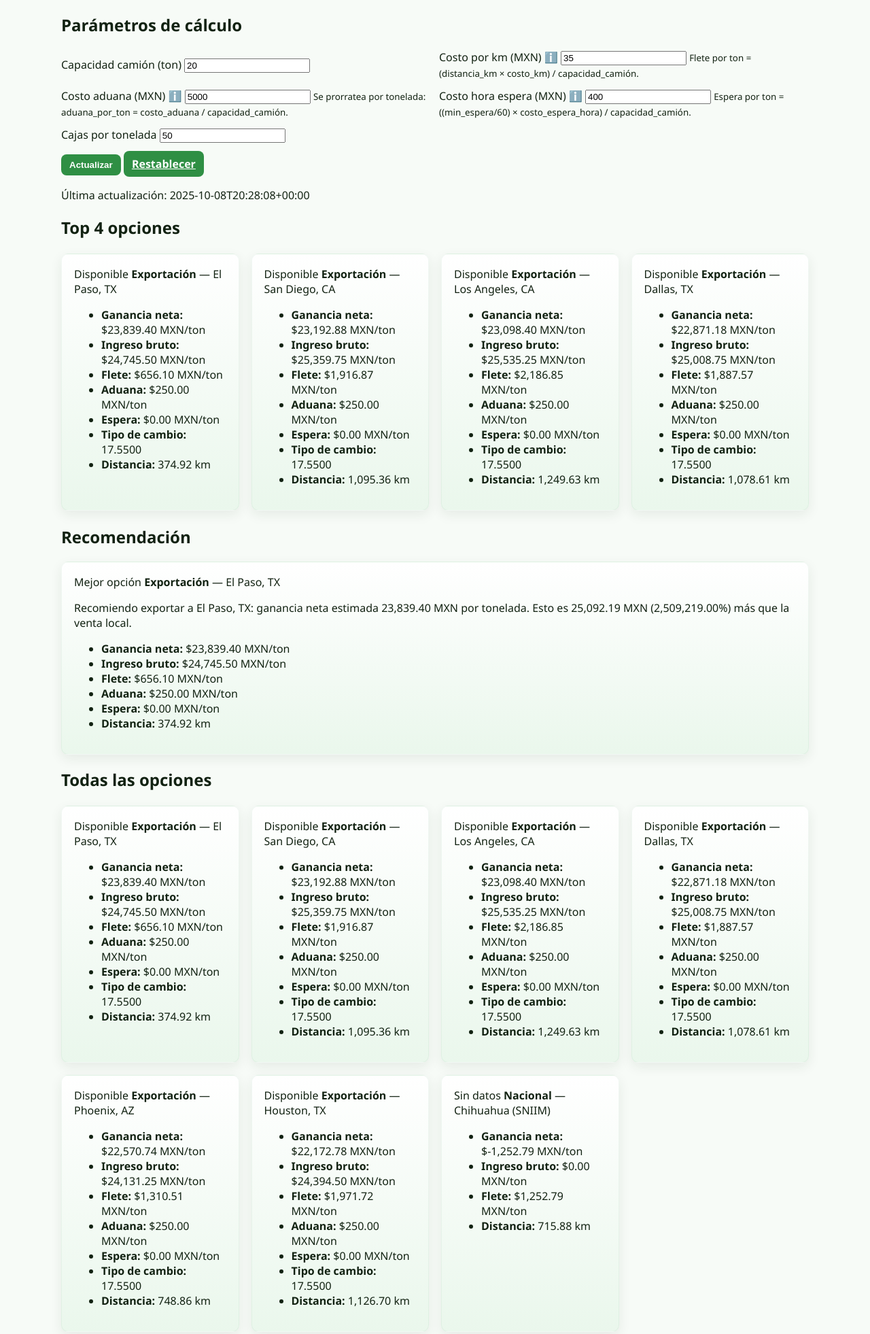
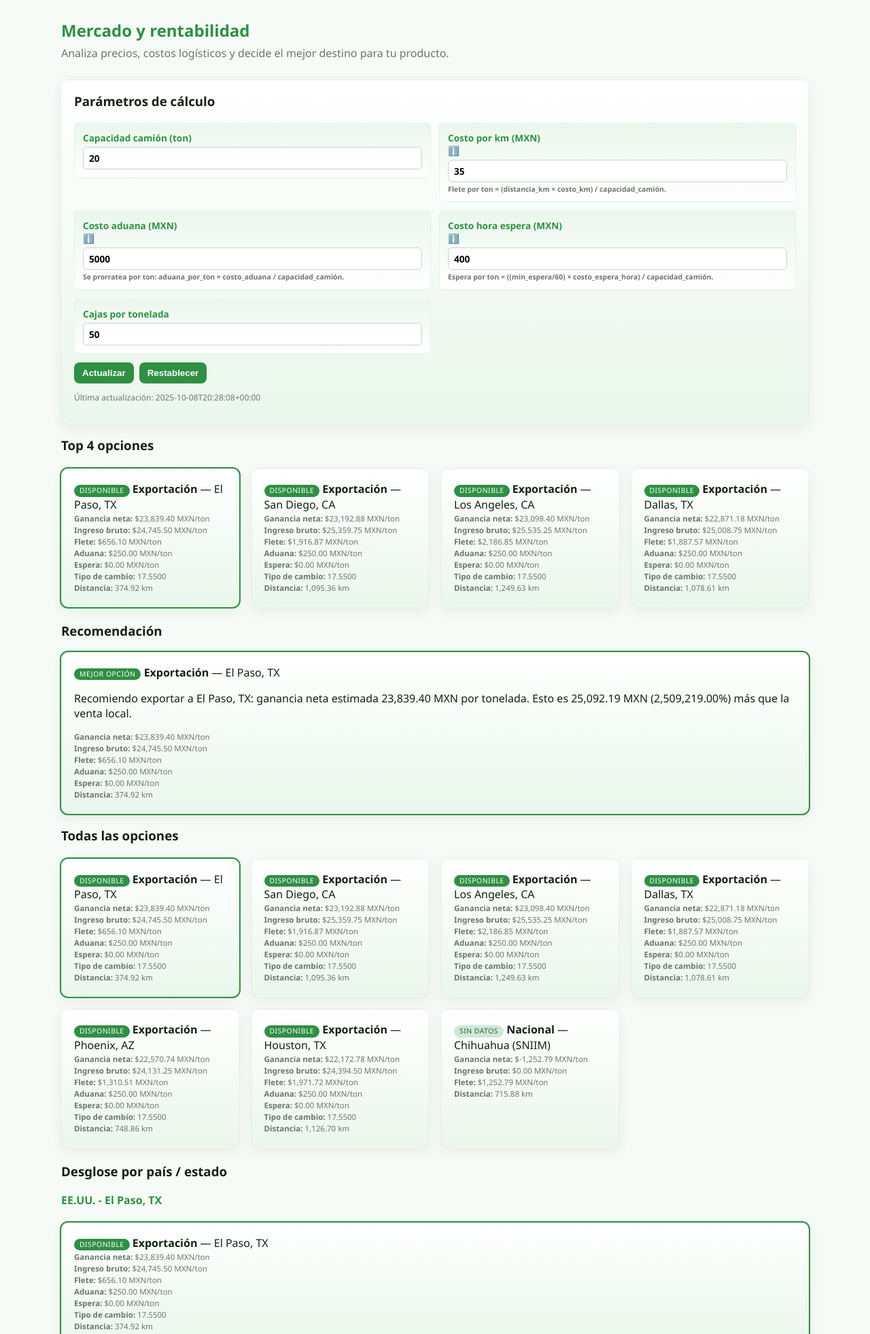
Before and after one commit to CesarAlanCR/hackatek, a PHP site: page /mercado.php in a window 1280 px wide. Shown: the top 1962 px of the page at 68% size. Run offline with PHP 8.4, Linux system fonts and the light colour scheme; data that the repository does not hold is empty.

Commit message:
mercado.php
se modifico el estilo de la pagina mercado.php

```diff
--- a/vistas/mercado.php
+++ b/vistas/mercado.php
@@ -22,16 +22,37 @@ function h($v) { return htmlspecialchars((string)$v, ENT_QUOTES, 'UTF-8'); }
 <html lang="es">
 <head>
   <meta charset="utf-8">
-  <meta name="viewport" content="width=device-width, initial-scale=1">
-  <title>OptiLife - Análisis de mercado</title>
+  <meta name="viewport" content="width=device-width,initial-scale=1">
+  <title>Hackatek - Mercado</title>
   <link rel="stylesheet" href="../recursos/css/general.css">
+  <!-- (Opcional) Leaflet CSS solo si se reutiliza el mapa aquí -->
+  <link rel="stylesheet" href="https://unpkg.com/leaflet@1.9.4/dist/leaflet.css" integrity="sha256-p4NxAoJBhIIN+hmNHrzRCf9tD/miZyoHS5obTRR9BMY=" crossorigin="">
+  <style>
+    /* Ajustes específicos para tablas/controles del mercado dentro del mismo look */
+    form.controls label{display:flex;flex-direction:column;font-size:.85rem;font-weight:600;color:var(--green-4);background:linear-gradient(180deg,var(--green-1),white);padding:12px;border-radius:8px;border:1px solid rgba(47,143,68,0.08)}
+    form.controls input{margin-top:4px;padding:6px 8px;border:1px solid #c3d8c6;border-radius:6px;font:inherit}
+    form.controls .preview-grid{align-items:start}
+    .hint{color:var(--muted);font-size:.65rem;line-height:1.2;margin-top:4px}
+    .small{font-size:.75rem;color:var(--muted)}
+    .group-title{margin:12px 0 4px;color:var(--green-4)}
+    .badge{display:inline-block;padding:2px 8px;border-radius:12px;font-size:.65rem;line-height:1.3;letter-spacing:.5px;text-transform:uppercase;background:#d8e9db;color:#2f6138}
+    .badge.success{background:#2f8f44;color:#fff}
+    .badge.neutral{background:#cfe9d6;color:#2f6138}
+    .highlight{outline:2px solid #2f8f44}
+    ul.stats{list-style:none;margin:0;padding:0;font-size:.72rem;color:var(--muted)}
+    ul.stats li{margin:2px 0}
+    .warning{color:#a65c00;background:#fff4e0;padding:12px 16px;border-radius:8px;font-size:.8rem;border:1px solid #f5d5a3}
+  </style>
 </head>
 <body>
-  <!-- Header eliminado para mantener el mismo diseño que index.php -->
+  <main class="container">
+    <section class="hero">
+      <h2>Mercado y rentabilidad</h2>
+      <p class="lead">Analiza precios, costos logísticos y decide el mejor destino para tu producto.</p>
+    </section>
 
-  <main class="container">
-    <section id="controles">
-      <h2>Parámetros de cálculo</h2>
+    <section id="controles" class="card" aria-label="Parámetros de cálculo de mercado">
+      <h3 style="margin-top:0">Parámetros de cálculo</h3>
       <form class="controls" method="get" action="mercado.php">
         <div class="preview-grid">
           <label>
@@ -44,11 +65,11 @@ function h($v) { return htmlspecialchars((string)$v, ENT_QUOTES, 'UTF-8'); }
             <input type="number" step="0.1" name="costo_km" value="<?= h($_GET['costo_km'] ?? '35') ?>">
             <small class="hint">Flete por ton = (distancia_km × costo_km) / capacidad_camión.</small>
           </label>
-          <label>
+            <label>
             Costo aduana (MXN)
             <span aria-label="Ayuda: costo de aduana" title="Incluye trámites y aranceles por cruce internacional por camión. Se prorratea por tonelada según la capacidad ingresada.">ℹ️</span>
             <input type="number" step="0.1" min="0" name="costo_aduana" value="<?= h($_GET['costo_aduana'] ?? '5000') ?>" required>
-            <small class="hint">Se prorratea por tonelada: aduana_por_ton = costo_aduana / capacidad_camión.</small>
+            <small class="hint">Se prorratea por ton: aduana_por_ton = costo_aduana / capacidad_camión.</small>
           </label>
           <label>
             Costo hora espera (MXN)
@@ -61,30 +82,26 @@ function h($v) { return htmlspecialchars((string)$v, ENT_QUOTES, 'UTF-8'); }
             <input type="number" step="1" min="1" name="cajas_por_ton" value="<?= h($_GET['cajas_por_ton'] ?? '50') ?>" required>
           </label>
         </div>
-        <div style="margin-top: 12px;">
+        <div style="margin-top:12px;display:flex;gap:8px;flex-wrap:wrap;">
           <button class="btn btn-primary" type="submit">Actualizar</button>
-          <a class="btn btn-primary" href="mercado.php">Restablecer</a>
+          <button class="btn btn-primary" type="button" onclick="window.location.href='mercado.php'">Restablecer</button>
         </div>
       </form>
       <p class="small">Última actualización: <?= h($timestamp) ?></p>
     </section>
 
-    <section id="top4">
-      <h2>Top 4 opciones</h2>
+    <section id="top4" aria-label="Top 4 opciones" class="preview-clima">
+      <h3>Top 4 opciones</h3>
       <div class="modules">
         <?php if (!empty($top4)) : foreach ($top4 as $op): ?>
-          <article class="card module-card<?= ($op === $mejor ? ' highlight' : '') ?>">
+          <article class="card module-card<?= ($op === $mejor ? ' highlight' : '') ?>" tabindex="0">
             <header class="card-header">
               <span class="badge <?= !empty($op['disponibilidad']) ? 'success' : 'neutral' ?>">
                 <?= !empty($op['disponibilidad']) ? 'Disponible' : 'Sin datos' ?>
               </span>
               <strong><?= h(($op['modo'] ?? '') === 'exportacion' ? 'Exportación' : 'Nacional') ?></strong>
-              <?php if (!empty($op['mercado'])): ?>
-                <span>— <?= h($op['mercado']) ?></span>
-              <?php endif; ?>
-              <?php if (!empty($op['municipio'])): ?>
-                <span>— <?= h($op['municipio']) ?></span>
-              <?php endif; ?>
+              <?php if (!empty($op['mercado'])): ?><span>— <?= h($op['mercado']) ?></span><?php endif; ?>
+              <?php if (!empty($op['municipio'])): ?><span>— <?= h($op['municipio']) ?></span><?php endif; ?>
             </header>
             <div class="card-body">
               <ul class="stats">
@@ -106,16 +123,14 @@ function h($v) { return htmlspecialchars((string)$v, ENT_QUOTES, 'UTF-8'); }
       </div>
     </section>
 
-    <section id="recomendacion">
-      <h2>Recomendación</h2>
+    <section id="recomendacion" aria-label="Recomendación principal">
+      <h3>Recomendación</h3>
       <?php if (!empty($recomendacion) && !empty($mejor)) : ?>
         <article class="card highlight">
           <header class="card-header">
             <span class="badge success">Mejor opción</span>
             <strong><?= h(($mejor['modo'] ?? '')) === 'exportacion' ? 'Exportación' : 'Mercado nacional' ?></strong>
-            <?php if (!empty($mejor['mercado'])): ?>
-              <span>— <?= h($mejor['mercado']) ?></span>
-            <?php endif; ?>
+            <?php if (!empty($mejor['mercado'])): ?><span>— <?= h($mejor['mercado']) ?></span><?php endif; ?>
           </header>
           <div class="card-body">
             <p><?= h($recomendacion) ?></p>
@@ -136,22 +151,18 @@ function h($v) { return htmlspecialchars((string)$v, ENT_QUOTES, 'UTF-8'); }
       <?php endif; ?>
     </section>
 
-    <section id="opciones">
-      <h2>Todas las opciones</h2>
+    <section id="opciones" aria-label="Todas las opciones calculadas">
+      <h3>Todas las opciones</h3>
       <div class="modules">
         <?php if (!empty($opciones)) : foreach ($opciones as $op): ?>
-          <article class="card module-card<?= ($op === $mejor ? ' highlight' : '') ?>">
+          <article class="card module-card<?= ($op === $mejor ? ' highlight' : '') ?>" tabindex="0">
             <header class="card-header">
               <span class="badge <?= !empty($op['disponibilidad']) ? 'success' : 'neutral' ?>">
                 <?= !empty($op['disponibilidad']) ? 'Disponible' : 'Sin datos' ?>
               </span>
               <strong><?= h(($op['modo'] ?? '') === 'exportacion' ? 'Exportación' : 'Nacional') ?></strong>
-              <?php if (!empty($op['mercado'])): ?>
-                <span>— <?= h($op['mercado']) ?></span>
-              <?php endif; ?>
-              <?php if (!empty($op['municipio'])): ?>
-                <span>— <?= h($op['municipio']) ?></span>
-              <?php endif; ?>
+              <?php if (!empty($op['mercado'])): ?><span>— <?= h($op['mercado']) ?></span><?php endif; ?>
+              <?php if (!empty($op['municipio'])): ?><span>— <?= h($op['municipio']) ?></span><?php endif; ?>
             </header>
             <div class="card-body">
               <ul class="stats">
@@ -172,24 +183,21 @@ function h($v) { return htmlspecialchars((string)$v, ENT_QUOTES, 'UTF-8'); }
         <?php endif; ?>
       </div>
     </section>
-    <section id="agrupado">
-      <h2>Desglose por país/estado</h2>
+
+    <section id="agrupado" aria-label="Desglose agrupado">
+      <h3>Desglose por país / estado</h3>
       <?php if (!empty($agrupado)) : foreach ($agrupado as $grupo => $lista): ?>
-        <h3 class="group-title"><?= h($grupo) ?></h3>
+        <h4 class="group-title"><?= h($grupo) ?></h4>
         <div class="modules">
           <?php foreach ($lista as $op): ?>
-            <article class="card module-card<?= ($op === $mejor ? ' highlight' : '') ?>">
+            <article class="card module-card<?= ($op === $mejor ? ' highlight' : '') ?>" tabindex="0">
               <header class="card-header">
                 <span class="badge <?= !empty($op['disponibilidad']) ? 'success' : 'neutral' ?>">
                   <?= !empty($op['disponibilidad']) ? 'Disponible' : 'Sin datos' ?>
                 </span>
                 <strong><?= h(($op['modo'] ?? '') === 'exportacion' ? 'Exportación' : 'Nacional') ?></strong>
-                <?php if (!empty($op['mercado'])): ?>
-                  <span>— <?= h($op['mercado']) ?></span>
-                <?php endif; ?>
-                <?php if (!empty($op['municipio'])): ?>
-                  <span>— <?= h($op['municipio']) ?></span>
-                <?php endif; ?>
+                <?php if (!empty($op['mercado'])): ?><span>— <?= h($op['mercado']) ?></span><?php endif; ?>
+                <?php if (!empty($op['municipio'])): ?><span>— <?= h($op['municipio']) ?></span><?php endif; ?>
               </header>
               <div class="card-body">
                 <ul class="stats">
@@ -212,15 +220,11 @@ function h($v) { return htmlspecialchars((string)$v, ENT_QUOTES, 'UTF-8'); }
       <?php endif; ?>
     </section>
 
-    <section id="notas">
-      <h2>Notas</h2>
-      <ul>
-        <?php if (!empty($notas['costo_aduana'])): ?>
-          <li><?= h($notas['costo_aduana']) ?></li>
-        <?php endif; ?>
-        <?php if (!empty($notas['cajas_por_ton'])): ?>
-          <li><?= h($notas['cajas_por_ton']) ?></li>
-        <?php endif; ?>
+    <section id="notas" aria-label="Notas aclaratorias">
+      <h3>Notas</h3>
+      <ul class="stats">
+        <?php if (!empty($notas['costo_aduana'])): ?><li><?= h($notas['costo_aduana']) ?></li><?php endif; ?>
+        <?php if (!empty($notas['cajas_por_ton'])): ?><li><?= h($notas['cajas_por_ton']) ?></li><?php endif; ?>
       </ul>
     </section>
   </main>
@@ -231,6 +235,28 @@ function h($v) { return htmlspecialchars((string)$v, ENT_QUOTES, 'UTF-8'); }
     </div>
   </footer>
 
-  <script src="../recursos/js/class.js"></script>
+  <!-- Modal reutilizable (igual que index para consistencia futura) -->
+  <div id="module-modal" class="modal" role="dialog" aria-hidden="true" aria-labelledby="modal-title">
+    <div class="modal-content">
+      <button class="modal-close" aria-label="Cerrar">×</button>
+      <h3 id="modal-title"></h3>
+      <div id="modal-body"></div>
+    </div>
+  </div>
+
+  <!-- Leaflet JS opcional (solo si se agrega un mapa en esta página) -->
+  <script src="https://unpkg.com/leaflet@1.9.4/dist/leaflet.js" integrity="sha256-20nQCchB9co0qIjJZRGuk2/Z9VM+kNiyxNV1lvTlZBo=" crossorigin="" defer></script>
+  <?php
+    // Reutilizar lógica de API key como en index.php
+    $owmKey = '';
+    $configPath = __DIR__ . '/../includes/owm_config.php';
+    if (file_exists($configPath)) {
+      $owmKey = include $configPath;
+    } else {
+      $owmKey = getenv('OWM_API_KEY') ?: '';
+    }
+  ?>
+  <script>window.OWM_API_KEY = <?= json_encode($owmKey); ?>;</script>
+  <script src="../recursos/js/class.js" defer></script>
 </body>
 </html>
```
